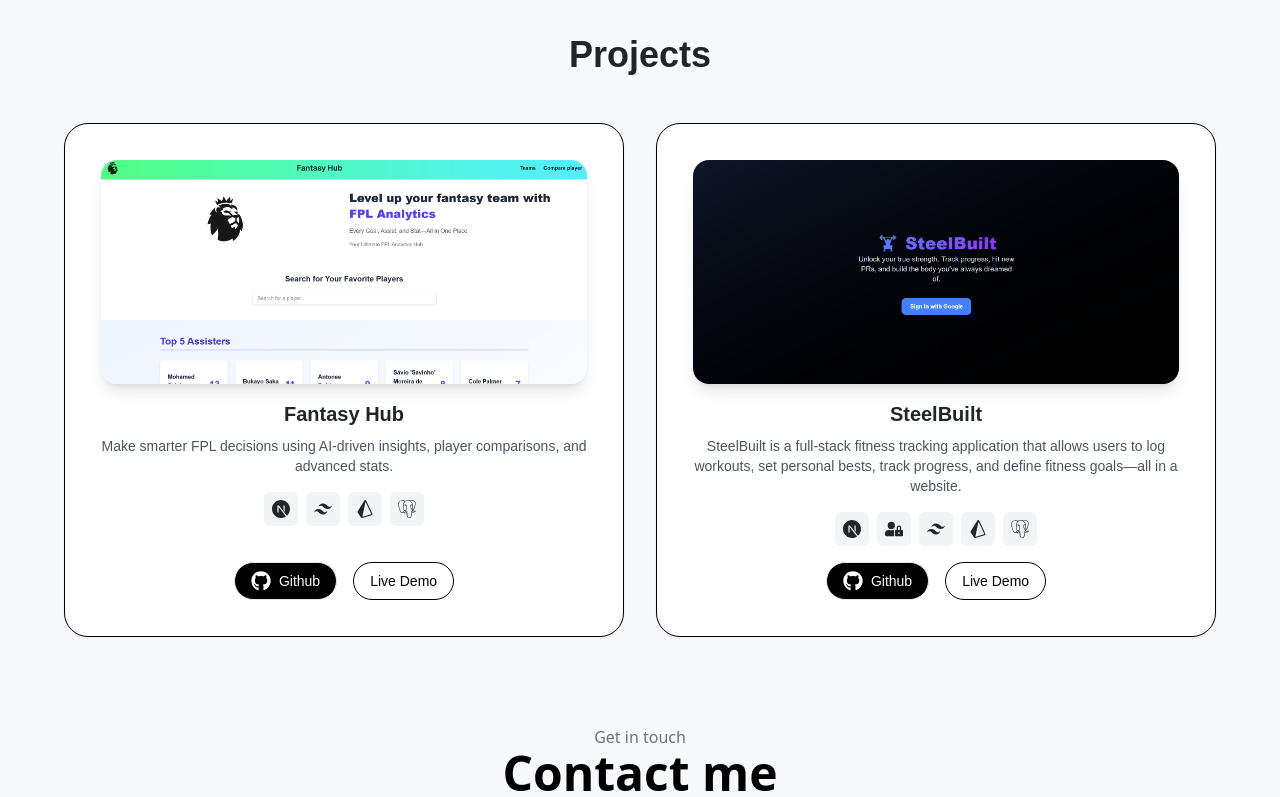
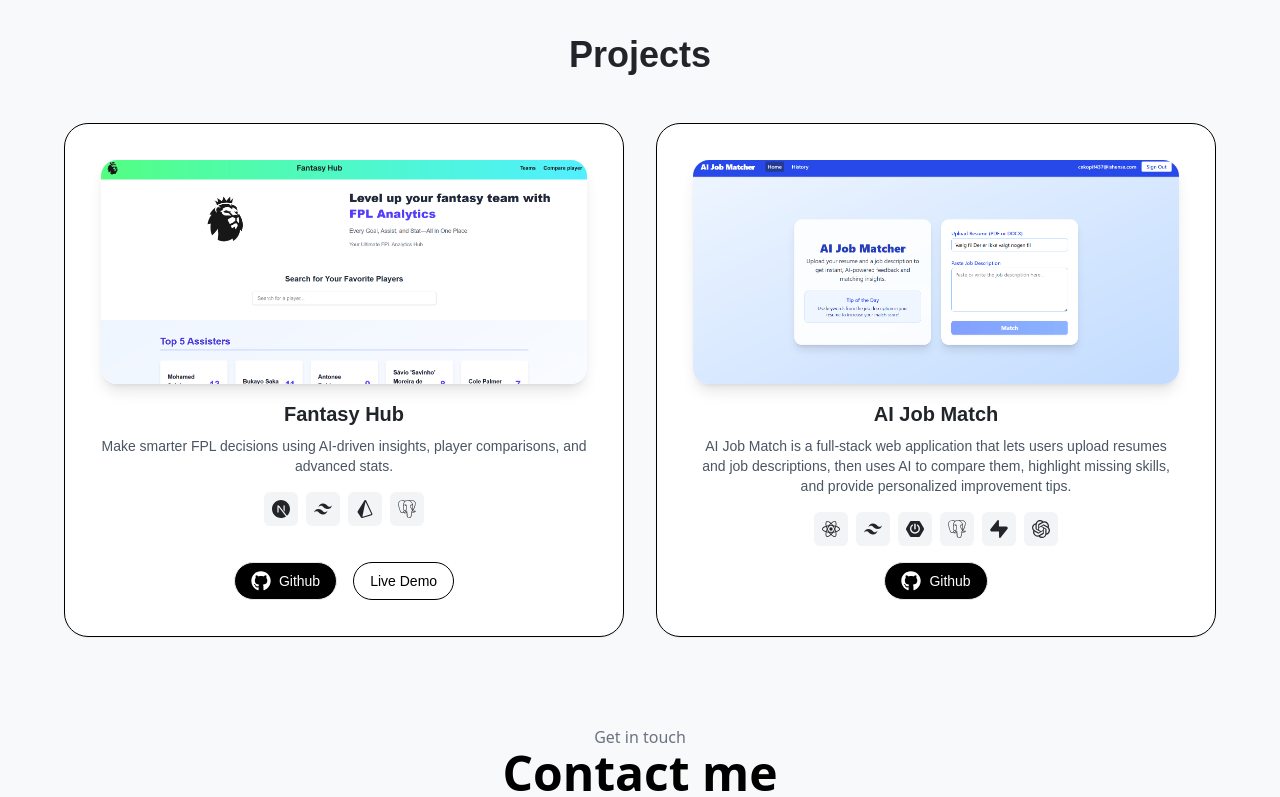
Before and after one commit to weasy1as/weasy1as.github.io, a Next.js app: page / in a window 1280 px wide. Shown: the part 2565-3362 px from the top of the page. Built offline with nearby package versions, Linux system fonts and the light colour scheme.

Commit message:
updated projects

```diff
--- a/src/components/Projects.tsx
+++ b/src/components/Projects.tsx
@@ -6,6 +6,10 @@
   SiTailwindcss,
   SiPrisma,
   SiPostgresql,
+  SiReact,
+  SiSpringboot,
+  SiSupabase,
+  SiOpenai,
 } from "react-icons/si";
 
 const Projects = () => {
@@ -25,20 +29,21 @@
       ],
     },
     {
-      name: "SteelBuilt",
+      name: "AI Job Match",
       description:
-        "SteelBuilt is a full-stack fitness tracking application that allows users to log workouts, set personal bests, track progress, and define fitness goals—all in a website.",
-      image: "/steelbuilt.png",
-      demo: "https://steel-built.vercel.app",
-      github: "https://github.com/weasy1as/SteelBuilt",
+        "AI Job Match is a full-stack web application that lets users upload resumes and job descriptions, then uses AI to compare them, highlight missing skills, and provide personalized improvement tips.",
+      image: "/aijobmatch.png",
+      github: "https://github.com/weasy1as/aijobmatch", // replace with your repo
       techStack: [
-        { icon: <SiNextdotjs />, name: "Next.js" },
-        { icon: <FaUserLock />, name: "NextAuth" },
+        { icon: <SiReact />, name: "React (Vite)" },
         { icon: <SiTailwindcss />, name: "Tailwind CSS" },
-        { icon: <SiPrisma />, name: "Prisma" },
+        { icon: <SiSpringboot />, name: "Spring Boot" },
         { icon: <SiPostgresql />, name: "PostgreSQL" },
+        { icon: <SiSupabase />, name: "Supabase" },
+        { icon: <SiOpenai />, name: "OpenAI API" },
       ],
     },
+
     /*
     {
       name: "Blog-World",
@@ -115,6 +120,7 @@
                 >
                   <FaGithub size={20} /> Github
                 </a>
+                {project.demo ? (
                   <a
                     href={project.demo}
                     target="_blank"
@@ -123,6 +129,9 @@
                   >
                     Live Demo
                   </a>
+                ) : (
+                  ""
+                )}
               </div>
             </div>
           ))}
--- a/src/components/Skills.tsx
+++ b/src/components/Skills.tsx
@@ -8,6 +8,7 @@
 import { DiMongodb } from "react-icons/di";
 import { DiPostgresql } from "react-icons/di";
 import { FaJava } from "react-icons/fa";
+import { SiSpringboot } from "react-icons/si";
 
 const Skills = () => {
   const skills = [
@@ -38,6 +39,10 @@
       name: "Java",
       icon: <FaJava size={80} className="text-[#007396]" />,
     },
+    {
+      name: "Spring Boot",
+      icon: <SiSpringboot size={80} className="text-[#6DB33F]" />,
+    },
   ];
   return (
     <div className="w-full flex flex-col justify-center items-center gap-4 mb-12 ">
```
Also changed, not shown: public/aijobmatch.png (added). Lines whose indentation alone changed are shown as unchanged.
